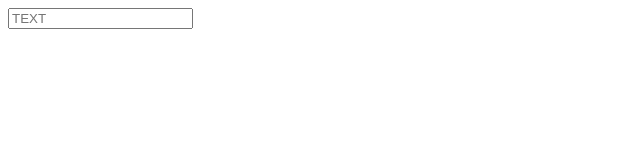
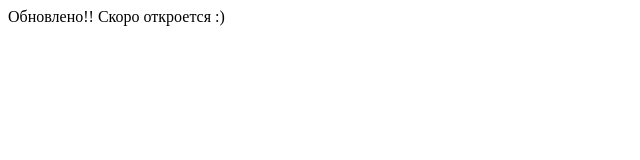
Before and after one commit to HackerAtyrau06/HackerAtyrau06.github.io, a plain HTML site: page index.html in a window 1280 px wide. Shown: the whole page, without its empty margins (0-640 px from the left). Drawn offline with Linux system fonts and the light colour scheme.

Commit message:
Update index.html

```diff
--- a/index.html
+++ b/index.html
@@ -7,9 +7,6 @@
     <title>Hacker KZ</title>
 </head>
 <body>
-    <div class="regus-panel">
-        <input type="text" class="text" placeholder="TEXT">
-    </div>
-
+   Обновлено!! Скоро откроется :)
 </body>
 </html>
```
